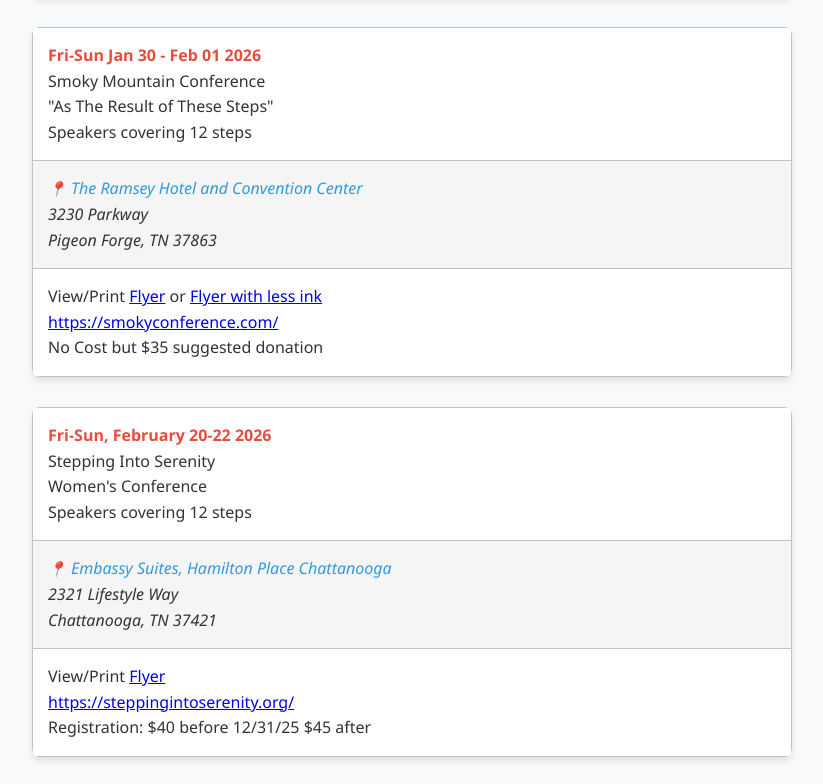
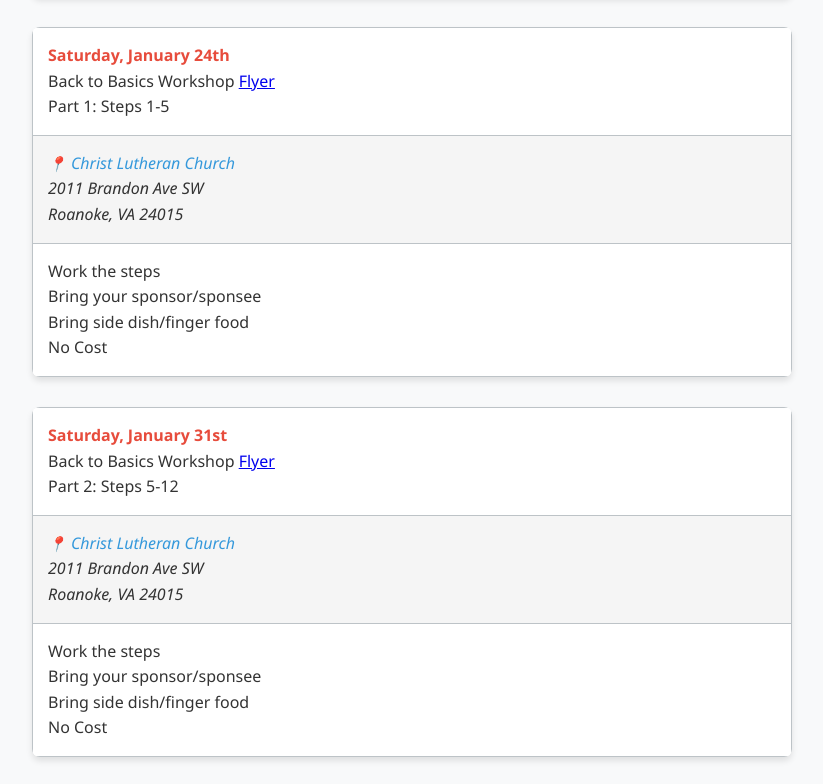
Before and after one commit to pydevle/announcements, a plain HTML site: page index.html in a window 1280 px wide. Shown: the part 1103-1887 px from the top of the page, without its empty margins (228-1051 px from the left). Drawn offline with Linux system fonts and the light colour scheme.

Commit message:
Update index.html

```diff
--- a/index.html
+++ b/index.html
@@ -425,6 +425,62 @@
     <table>
         <tr>
             <td>
+                <span class="date-highlight">Saturday, January 24th</span>
+                <br>Back to Basics Workshop <a href="workshop.pdf">Flyer</a>
+                <br>Part 1: Steps 1-5
+            </td>
+        </tr>
+        <tr>
+            <td class="location">
+                <a href="https://www.google.com/maps/search/?api=1&query=Christ+Lutheran+Church+2011+Brandon+Ave+SW+Roanoke+VA+24015"
+                   target="_blank"
+                   class="address-link">
+                   <span class="map-icon">📍</span>Christ Lutheran Church
+                </a>
+                <br>2011 Brandon Ave SW
+                <br>Roanoke, VA 24015
+            </td>
+        </tr>
+        <tr>
+            <td>Work the steps
+                <br>Bring your sponsor/sponsee
+                <br>Bring side dish/finger food
+                <br>No Cost
+            </td>
+        </tr>
+    </table>
+
+    <table>
+        <tr>
+            <td>
+                <span class="date-highlight">Saturday, January 31st</span>
+                <br>Back to Basics Workshop <a href="workshop.pdf">Flyer</a>
+                <br>Part 2: Steps 5-12
+            </td>
+        </tr>
+        <tr>
+            <td class="location">
+                <a href="https://www.google.com/maps/search/?api=1&query=Christ+Lutheran+Church+2011+Brandon+Ave+SW+Roanoke+VA+24015"
+                   target="_blank"
+                   class="address-link">
+                   <span class="map-icon">📍</span>Christ Lutheran Church
+                </a>
+                <br>2011 Brandon Ave SW
+                <br>Roanoke, VA 24015
+            </td>
+        </tr>
+        <tr>
+            <td>Work the steps
+                <br>Bring your sponsor/sponsee
+                <br>Bring side dish/finger food
+                <br>No Cost
+            </td>
+        </tr>
+    </table>
+
+    <table>
+        <tr>
+            <td>
                 <span class="date-highlight">Fri-Sun Jan 30 - Feb 01 2026</span>
                 <br>Smoky Mountain Conference
                 <br>"As The Result of These Steps"
@@ -555,7 +611,7 @@
         </div>
     </div>
 
-    <p align="center">Updated: 12/2/25</p>
+    <p align="center">Updated: 12/16/25</p>
 
 
 
```
